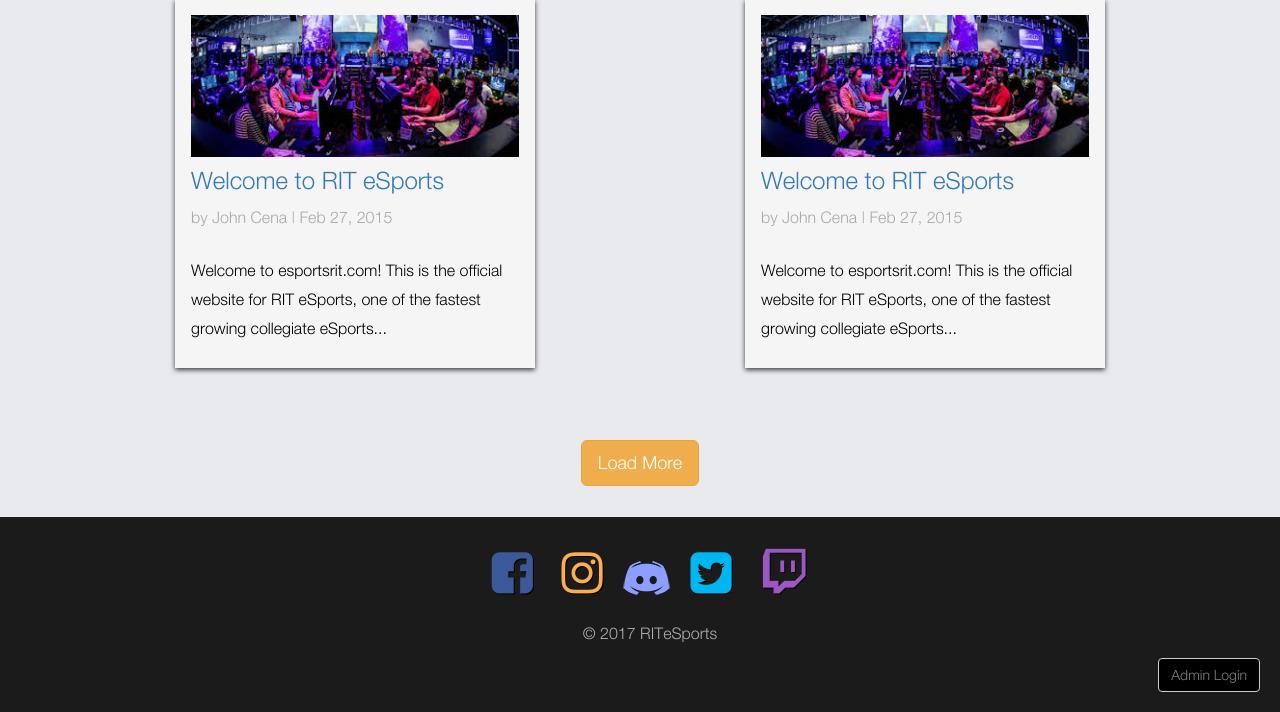
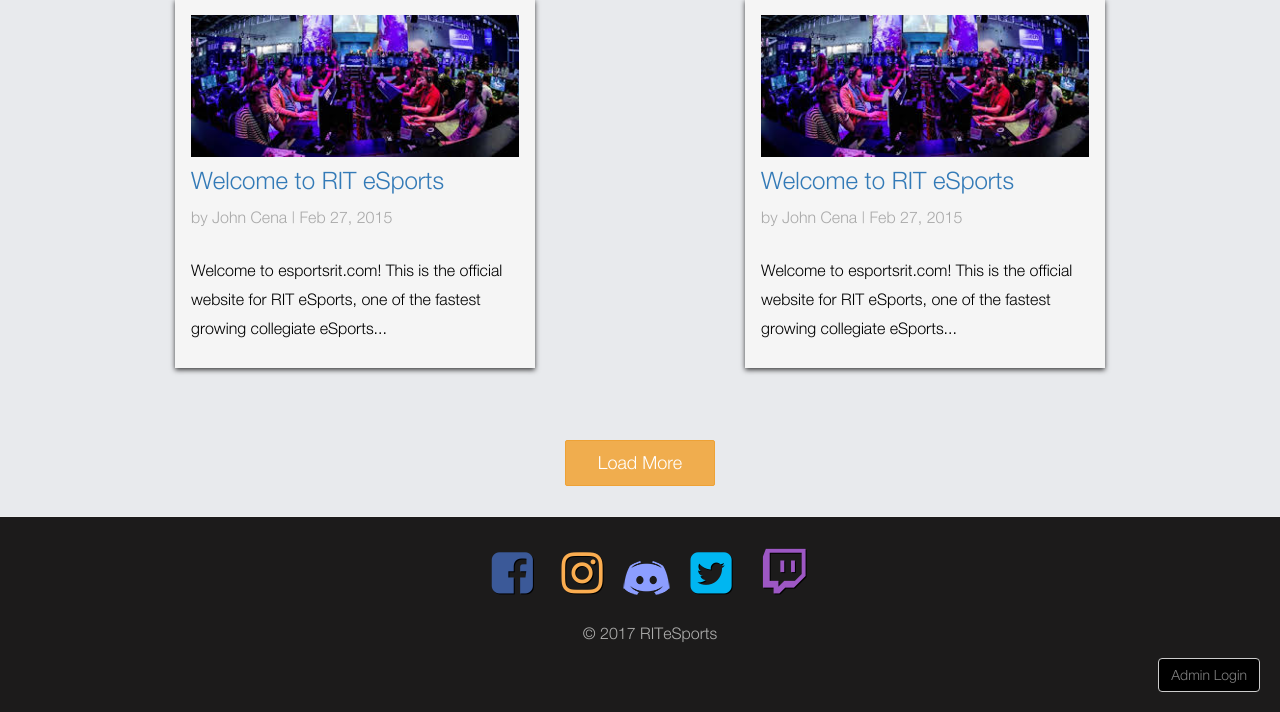
Before and after one commit to pinajbasutkar/RIT-eSports, a PHP site: page /index.php in a window 1280 px wide. Shown: the part 1749-2461 px from the top of the page. Run offline with PHP 8.4, Linux system fonts and the light colour scheme; data comes from the database, SQL or seed files in the repository; some libraries are stand-ins or nearby versions.

Commit message:
Styled load more button

```diff
--- a/css/rogue6_project1_styles.css
+++ b/css/rogue6_project1_styles.css
@@ -26,6 +26,7 @@
     padding-right: 10px;
     border-bottom: 6px solid #f9973b;
     border-radius: 0;
+    font-size: 14px;
 }
 
 .navbar-toggle{
@@ -80,6 +81,10 @@ h2{
     src: url("../fonts/good-times.ttf");
 }
 
+.btn-group-lg>.btn, .btn-lg {
+        border-radius: 2px;
+        width: 150px;
+}
 
 /* News Item Styles */
 .news-item {
```
